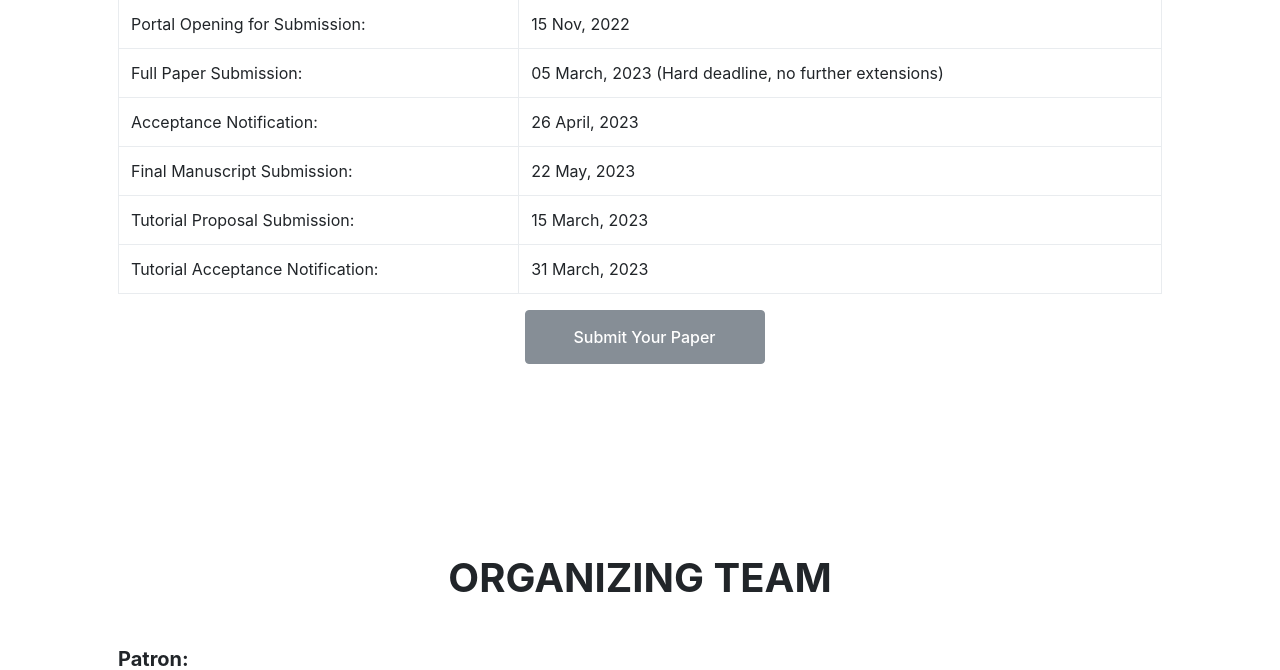
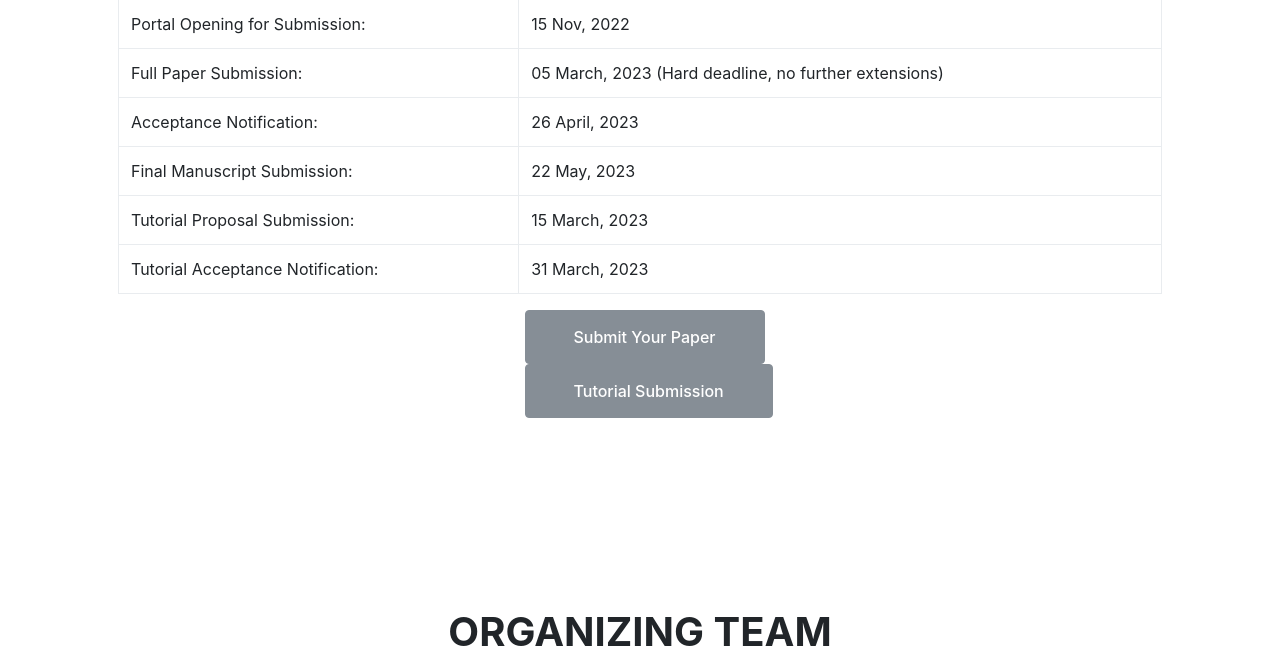
Before and after one commit to KetanKeshav/CONECCT-2023, a PHP site: page / in a window 1280 px wide. Shown: the part 2180-2850 px from the top of the page. Run offline with PHP 8.4, Linux system fonts and the light colour scheme; some libraries are stand-ins or nearby versions.

Commit message:
Tutorial link Updated

```diff
--- a/cfp.php
+++ b/cfp.php
@@ -47,7 +47,7 @@
                 <div class="row justify-content-center" style="text-align: justify">
                     <p><b>Dear Researcher,</b><br><br>
 
-                        On behalf of IEEE CONECCT 2023 organizing committee, I take this opportunity to invite you to participate in this professionally enriching flagship technical conference of IEEE Bangalore Section. 9th edition of IEEE CONECCT will be organized on July 14-16,2023. CONECCT 2023 will have 20 Technical Tracks covering multiple domains. The eminent International speakers from US, Europe and premier National research and Industrial Organizations will deliver talks and conduct workshops and tutorials. During this international conference, the prospective researchers will have the opportunity to present their own work in the form of oral presentation, apart from taking the advantage of the talks by a number of international experts.<br><br>
+                        On behalf of IEEE CONECCT 2023 organizing committee, I take this opportunity to invite you to participate in this professionally enriching flagship technical conference of IEEE Bangalore Section. 9th edition of IEEE CONECCT will be organized on July 14-16,2023. CONECCT 2023 will have 21 Technical Tracks covering multiple domains. The eminent International speakers from US, Europe and premier National research and Industrial Organizations will deliver talks and conduct workshops and tutorials. During this international conference, the prospective researchers will have the opportunity to present their own work in the form of oral presentation, apart from taking the advantage of the talks by a number of international experts.<br><br>
                         Tutorial proposals are invited on topics pertaining to the theme of the conference. The proposal must not contain a sales presentation for the presenter or the presenter ’s company, and shall not contain proprietary data<br><br>
                         You are requested to upload your paper limited to maximum six pages to paper submission website.
 
@@ -181,6 +181,9 @@
                     <div class="col-md-3 text-md-right text-center">
                         <a href="https://cmt3.research.microsoft.com/CONECCT2023/" target="blank" class="btn btn-secondary py-sm-3 px-sm-5 rounded-pill me-3 animated slideInLeft">Submit Your Paper</a>
                     </div>
+                    <div class="col-md-3 text-md-right text-center">
+                        <a href="https://bit.ly/CONECCT2023Tutorials" target="blank" class="btn btn-secondary py-sm-3 px-sm-5 rounded-pill me-3 animated slideInLeft">Tutorial Submission</a>
+                    </div>
                 </center>
             </div>
         </div>
--- a/index.php
+++ b/index.php
@@ -107,6 +107,9 @@
                 <center>
                     <div class="col-md-3 text-md-right text-center">
                         <a href="https://cmt3.research.microsoft.com/CONECCT2023/" target="blank" class="btn btn-secondary py-sm-3 px-sm-5 rounded-pill me-3 animated slideInLeft">Submit Your Paper</a>
+                    </div>
+                    <div class="col-md-3 text-md-right text-center">
+                        <a href="https://bit.ly/CONECCT2023Tutorials" target="blank" class="btn btn-secondary py-sm-3 px-sm-5 rounded-pill me-3 animated slideInLeft">Tutorial Submission</a>
                     </div>
                 </center>
 
```
